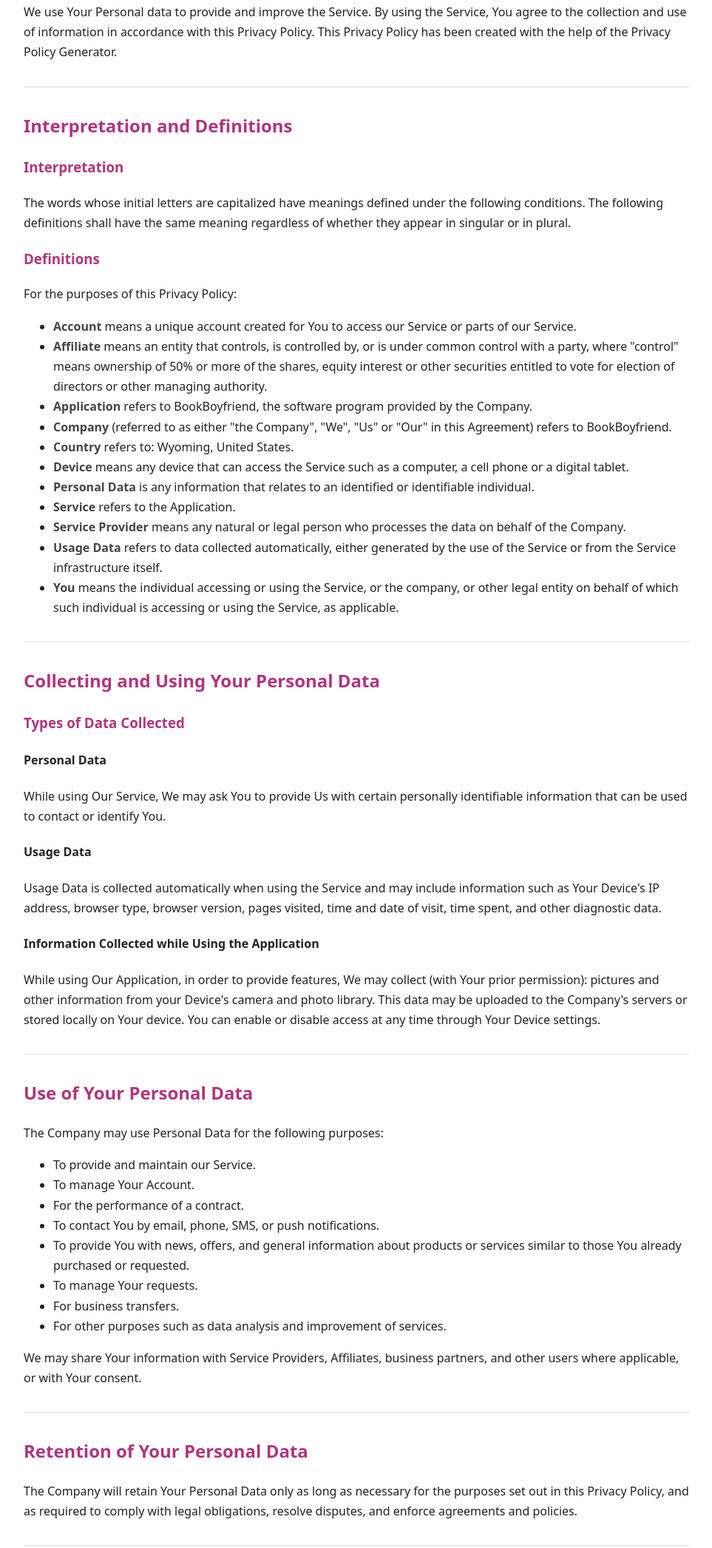
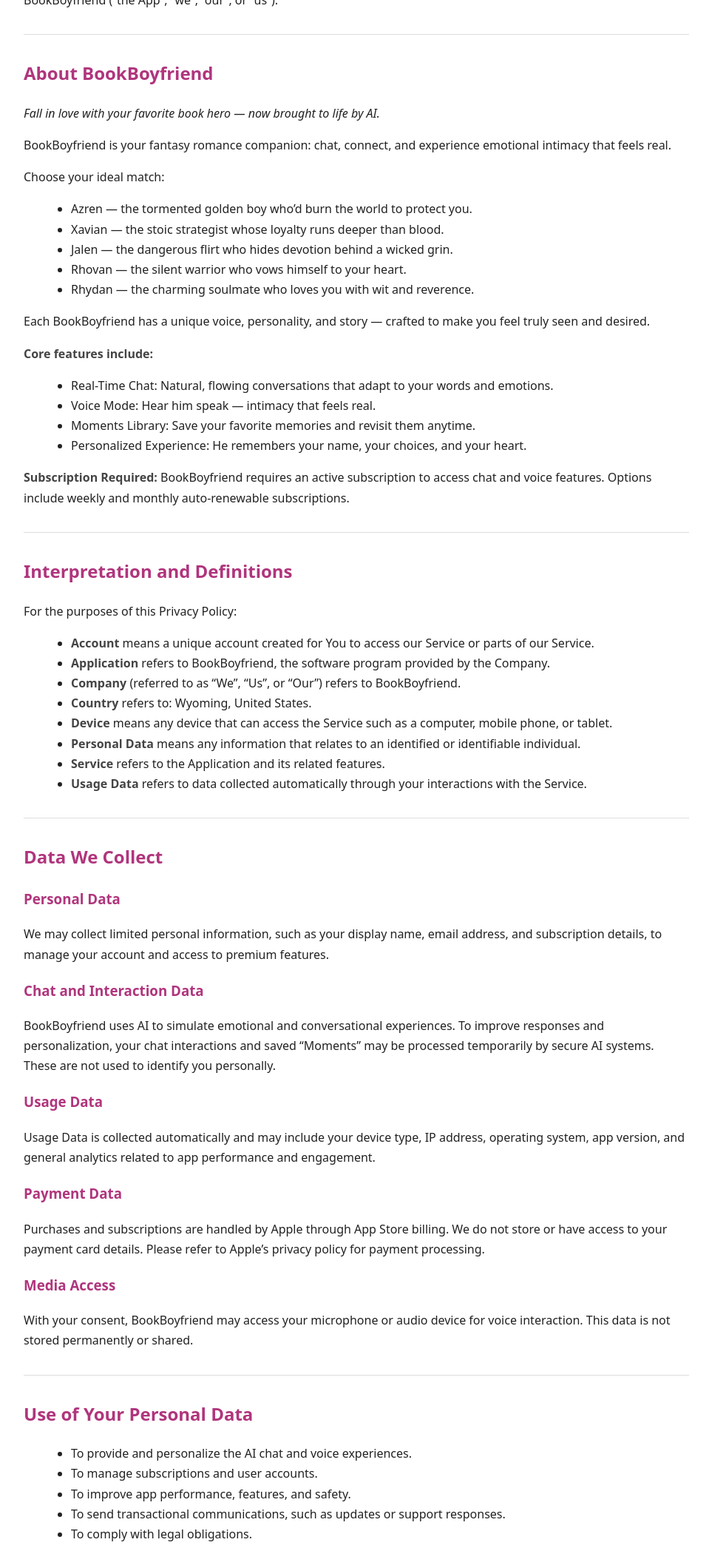
Before and after one commit to vmm111-ua/bookboyfriend-privacy, a plain HTML site: page index.html in a window 1280 px wide. Shown: the part 221-2313 px from the top of the page at 74% size, without its empty margins (158-1121 px from the left). Drawn offline with Linux system fonts and the light colour scheme.

Commit message:
Revise Privacy Policy for BookBoyfriend

```diff
--- a/index.html
+++ b/index.html
@@ -14,7 +14,7 @@
       color: #222;
       background-color: #fff;
     }
-    h1, h2, h3 {
+    h1, h2, h3, h4 {
       color: #b0357d;
     }
     h1 {
@@ -39,124 +39,133 @@
       border-top: 1px solid #ddd;
       margin: 2em 0;
     }
+    ul {
+      margin-left: 1.5em;
+    }
   </style>
 </head>
 <body>
 
   <h1>Privacy Policy for BookBoyfriend</h1>
-
   <p><strong>Last updated:</strong> October 31, 2025</p>
 
-  <p>This Privacy Policy describes Our policies and procedures on the collection, use and disclosure of Your information when You use the Service and tells You about Your privacy rights and how the law protects You.</p>
+  <p>Welcome to BookBoyfriend, an interactive AI romance experience. Your privacy and emotional safety are our top priorities. This Privacy Policy describes how we collect, use, and protect your personal data when you interact with BookBoyfriend (“the App”, “we”, “our”, or “us”).</p>
 
-  <p>We use Your Personal data to provide and improve the Service. By using the Service, You agree to the collection and use of information in accordance with this Privacy Policy. This Privacy Policy has been created with the help of the Privacy Policy Generator.</p>
+  <hr>
+
+  <h2>About BookBoyfriend</h2>
+
+  <p><em>Fall in love with your favorite book hero — now brought to life by AI.</em></p>
+
+  <p>BookBoyfriend is your fantasy romance companion: chat, connect, and experience emotional intimacy that feels real.</p>
+
+  <p>Choose your ideal match:</p>
+  <ul>
+    <li>Azren — the tormented golden boy who’d burn the world to protect you.</li>
+    <li>Xavian — the stoic strategist whose loyalty runs deeper than blood.</li>
+    <li>Jalen — the dangerous flirt who hides devotion behind a wicked grin.</li>
+    <li>Rhovan — the silent warrior who vows himself to your heart.</li>
+    <li>Rhydan — the charming soulmate who loves you with wit and reverence.</li>
+  </ul>
+
+  <p>Each BookBoyfriend has a unique voice, personality, and story — crafted to make you feel truly seen and desired.</p>
+
+  <p><strong>Core features include:</strong></p>
+  <ul>
+    <li>Real-Time Chat: Natural, flowing conversations that adapt to your words and emotions.</li>
+    <li>Voice Mode: Hear him speak — intimacy that feels real.</li>
+    <li>Moments Library: Save your favorite memories and revisit them anytime.</li>
+    <li>Personalized Experience: He remembers your name, your choices, and your heart.</li>
+  </ul>
+
+  <p><strong>Subscription Required:</strong> BookBoyfriend requires an active subscription to access chat and voice features. Options include weekly and monthly auto-renewable subscriptions.</p>
 
   <hr>
 
   <h2>Interpretation and Definitions</h2>
 
-  <h3>Interpretation</h3>
-  <p>The words whose initial letters are capitalized have meanings defined under the following conditions. The following definitions shall have the same meaning regardless of whether they appear in singular or in plural.</p>
-
-  <h3>Definitions</h3>
   <p>For the purposes of this Privacy Policy:</p>
-
   <ul>
     <li><strong>Account</strong> means a unique account created for You to access our Service or parts of our Service.</li>
-    <li><strong>Affiliate</strong> means an entity that controls, is controlled by, or is under common control with a party, where "control" means ownership of 50% or more of the shares, equity interest or other securities entitled to vote for election of directors or other managing authority.</li>
     <li><strong>Application</strong> refers to BookBoyfriend, the software program provided by the Company.</li>
-    <li><strong>Company</strong> (referred to as either "the Company", "We", "Us" or "Our" in this Agreement) refers to BookBoyfriend.</li>
+    <li><strong>Company</strong> (referred to as “We”, “Us”, or “Our”) refers to BookBoyfriend.</li>
     <li><strong>Country</strong> refers to: Wyoming, United States.</li>
-    <li><strong>Device</strong> means any device that can access the Service such as a computer, a cell phone or a digital tablet.</li>
-    <li><strong>Personal Data</strong> is any information that relates to an identified or identifiable individual.</li>
-    <li><strong>Service</strong> refers to the Application.</li>
-    <li><strong>Service Provider</strong> means any natural or legal person who processes the data on behalf of the Company.</li>
-    <li><strong>Usage Data</strong> refers to data collected automatically, either generated by the use of the Service or from the Service infrastructure itself.</li>
-    <li><strong>You</strong> means the individual accessing or using the Service, or the company, or other legal entity on behalf of which such individual is accessing or using the Service, as applicable.</li>
+    <li><strong>Device</strong> means any device that can access the Service such as a computer, mobile phone, or tablet.</li>
+    <li><strong>Personal Data</strong> means any information that relates to an identified or identifiable individual.</li>
+    <li><strong>Service</strong> refers to the Application and its related features.</li>
+    <li><strong>Usage Data</strong> refers to data collected automatically through your interactions with the Service.</li>
   </ul>
 
   <hr>
 
-  <h2>Collecting and Using Your Personal Data</h2>
+  <h2>Data We Collect</h2>
 
-  <h3>Types of Data Collected</h3>
-  <h4>Personal Data</h4>
-  <p>While using Our Service, We may ask You to provide Us with certain personally identifiable information that can be used to contact or identify You.</p>
+  <h3>Personal Data</h3>
+  <p>We may collect limited personal information, such as your display name, email address, and subscription details, to manage your account and access to premium features.</p>
 
-  <h4>Usage Data</h4>
-  <p>Usage Data is collected automatically when using the Service and may include information such as Your Device's IP address, browser type, browser version, pages visited, time and date of visit, time spent, and other diagnostic data.</p>
+  <h3>Chat and Interaction Data</h3>
+  <p>BookBoyfriend uses AI to simulate emotional and conversational experiences. To improve responses and personalization, your chat interactions and saved “Moments” may be processed temporarily by secure AI systems. These are not used to identify you personally.</p>
 
-  <h4>Information Collected while Using the Application</h4>
-  <p>While using Our Application, in order to provide features, We may collect (with Your prior permission): pictures and other information from your Device's camera and photo library. This data may be uploaded to the Company's servers or stored locally on Your device. You can enable or disable access at any time through Your Device settings.</p>
+  <h3>Usage Data</h3>
+  <p>Usage Data is collected automatically and may include your device type, IP address, operating system, app version, and general analytics related to app performance and engagement.</p>
+
+  <h3>Payment Data</h3>
+  <p>Purchases and subscriptions are handled by Apple through App Store billing. We do not store or have access to your payment card details. Please refer to Apple’s privacy policy for payment processing.</p>
+
+  <h3>Media Access</h3>
+  <p>With your consent, BookBoyfriend may access your microphone or audio device for voice interaction. This data is not stored permanently or shared.</p>
 
   <hr>
 
   <h2>Use of Your Personal Data</h2>
-  <p>The Company may use Personal Data for the following purposes:</p>
   <ul>
-    <li>To provide and maintain our Service.</li>
-    <li>To manage Your Account.</li>
-    <li>For the performance of a contract.</li>
-    <li>To contact You by email, phone, SMS, or push notifications.</li>
-    <li>To provide You with news, offers, and general information about products or services similar to those You already purchased or requested.</li>
-    <li>To manage Your requests.</li>
-    <li>For business transfers.</li>
-    <li>For other purposes such as data analysis and improvement of services.</li>
+    <li>To provide and personalize the AI chat and voice experiences.</li>
+    <li>To manage subscriptions and user accounts.</li>
+    <li>To improve app performance, features, and safety.</li>
+    <li>To send transactional communications, such as updates or support responses.</li>
+    <li>To comply with legal obligations.</li>
   </ul>
-
-  <p>We may share Your information with Service Providers, Affiliates, business partners, and other users where applicable, or with Your consent.</p>
 
   <hr>
 
-  <h2>Retention of Your Personal Data</h2>
-  <p>The Company will retain Your Personal Data only as long as necessary for the purposes set out in this Privacy Policy, and as required to comply with legal obligations, resolve disputes, and enforce agreements and policies.</p>
+  <h2>Retention and Security</h2>
+  <p>We retain only the data necessary to maintain your experience and comply with legal obligations. Chat interactions may be stored temporarily for personalization but are periodically deleted or anonymized. All data is processed using secure, encrypted connections.</p>
 
   <hr>
 
-  <h2>Transfer of Your Personal Data</h2>
-  <p>Your information may be transferred and maintained on computers located outside Your jurisdiction. By submitting Your information, You consent to that transfer. The Company will take all reasonable steps to ensure secure processing and compliance with this Policy.</p>
+  <h2>AI Processing</h2>
+  <p>Conversations within BookBoyfriend are powered by artificial intelligence. Messages you send are processed by secure AI models to generate responses. These models do not have memory outside of your app session unless you explicitly save content (such as “Moments”).</p>
 
   <hr>
 
-  <h2>Delete Your Personal Data</h2>
-  <p>You have the right to delete or request deletion of Your Personal Data. You may update, amend, or delete Your information through Your Account settings or by contacting Us. Some data may be retained if required by law.</p>
+  <h2>Children’s and Age Policy</h2>
+  <p>BookBoyfriend contains emotionally mature themes designed for older audiences. The app is not intended for individuals under the following ages:</p>
+
+  <ul>
+    <li><strong>16 years old</strong> — most countries</li>
+    <li><strong>15 years old</strong> — Australia and South Korea</li>
+    <li><strong>18 years old</strong> — Brazil</li>
+  </ul>
+
+  <p>If we learn that data has been collected from users under the applicable minimum age, it will be promptly deleted. Parents or guardians may contact us to request data removal.</p>
 
   <hr>
 
-  <h2>Disclosure of Your Personal Data</h2>
-  <h3>Business Transactions</h3>
-  <p>If the Company is involved in a merger, acquisition, or asset sale, Your Personal Data may be transferred.</p>
-
-  <h3>Law Enforcement</h3>
-  <p>The Company may be required to disclose Your Personal Data if required by law or public authorities.</p>
-
-  <h3>Other Legal Requirements</h3>
-  <p>The Company may disclose Your Personal Data to comply with legal obligations, protect rights, prevent wrongdoing, and ensure safety.</p>
+  <h2>Data Transfers</h2>
+  <p>Your information may be processed on servers located in different countries. We take reasonable steps to ensure your data is handled securely and in compliance with this Policy and relevant data protection laws.</p>
 
   <hr>
 
-  <h2>Security of Your Personal Data</h2>
-  <p>While We strive to use commercially reasonable means to protect Your Personal Data, no method of transmission over the Internet or electronic storage is 100% secure.</p>
-
-  <hr>
-
-  <h2>Children's Privacy</h2>
-  <p>Our Service does not address anyone under 13. If We become aware that We have collected data from a child under 13 without parental consent, We will delete it promptly.</p>
-
-  <hr>
-
-  <h2>Links to Other Websites</h2>
-  <p>Our Service may contain links to other websites not operated by Us. We advise reviewing the Privacy Policy of every site you visit. We assume no responsibility for third-party sites.</p>
-
-  <hr>
-
-  <h2>Changes to this Privacy Policy</h2>
-  <p>We may update Our Privacy Policy periodically. Changes will be posted on this page, and We will notify You before significant updates take effect. You are encouraged to review this Policy periodically.</p>
+  <h2>Changes to This Privacy Policy</h2>
+  <p>We may update this Privacy Policy as our features evolve. Changes will be posted on this page with an updated “Last updated” date. Material changes will be communicated through in-app notices or email (if applicable).</p>
 
   <hr>
 
   <h2>Contact Us</h2>
-  <p>If you have any questions about this Privacy Policy, You can contact us by email at <a href="mailto:admin@bookboyfriend.io">admin@bookboyfriend.io</a>.</p>
+  <p>If you have any questions about this Privacy Policy, you can contact us:</p>
+  <ul>
+    <li>By email: <a href="mailto:admin@bookboyfriend.io">admin@bookboyfriend.io</a></li>
+  </ul>
 
 </body>
 </html>
```
